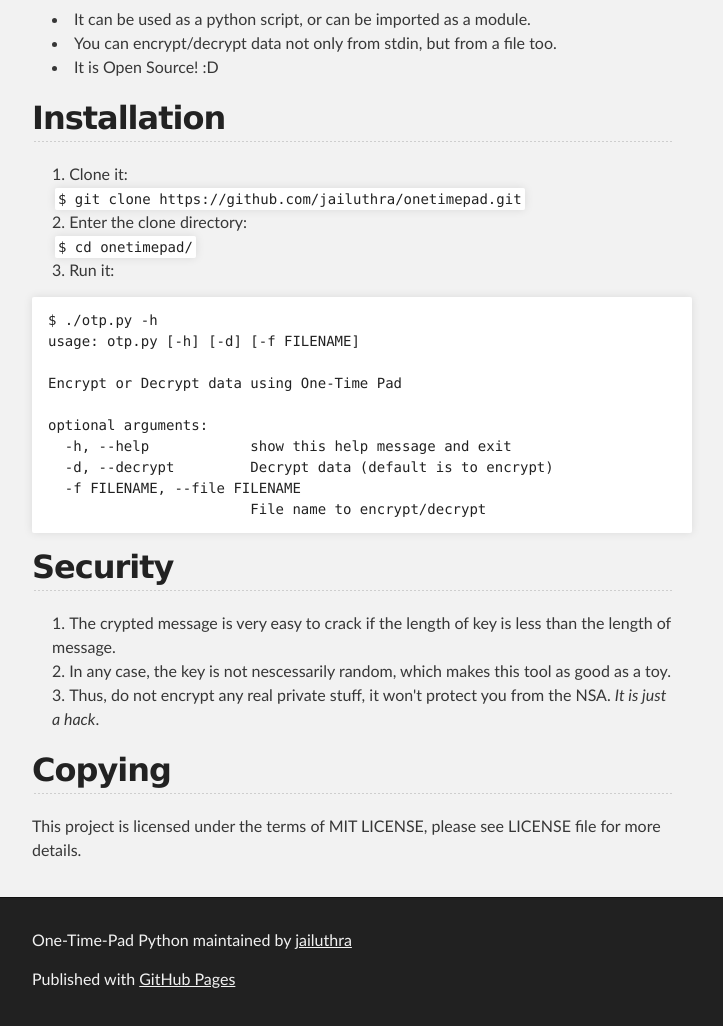
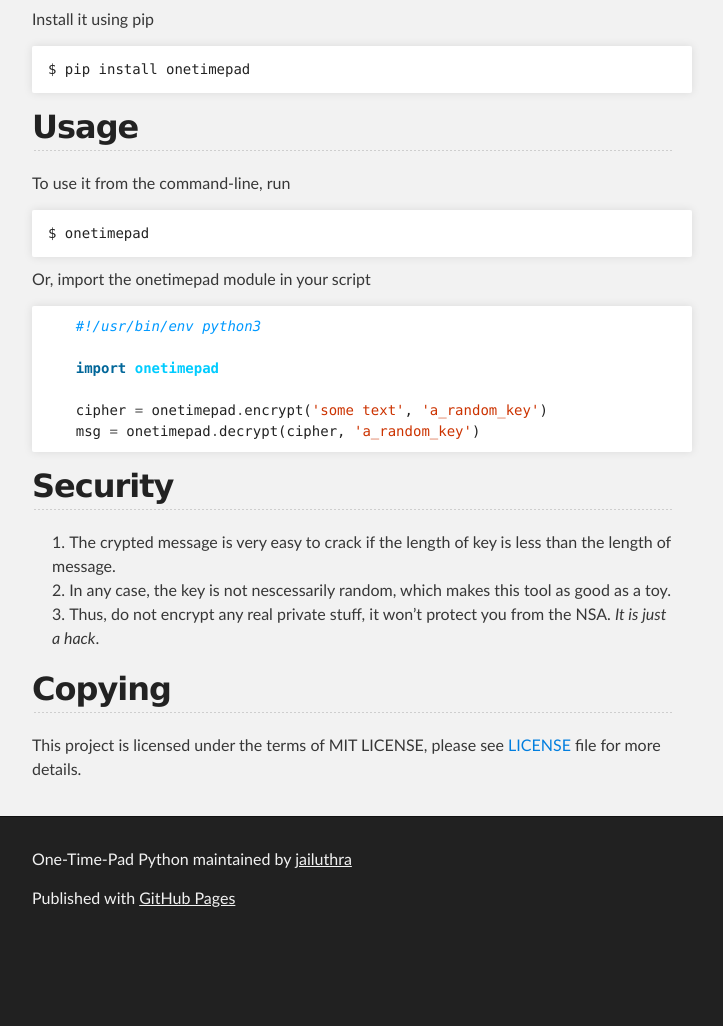
Before and after one commit to jailuthra/onetimepad, a plain HTML site: page index.html in a window 1280 px wide. Shown: the part 384-1410 px from the top of the page, without its empty margins (288-1011 px from the left). After the commit the page ends 1329 px from the top, so only its background shows below. Drawn offline with Linux system fonts and the light colour scheme.

Commit message:
Create gh-pages branch via GitHub

```diff
--- a/index.html
+++ b/index.html
@@ -31,48 +31,51 @@
     <!-- MAIN CONTENT -->
     <div id="main_content_wrap" class="outer">
       <section id="main_content" class="inner">
-        <p><strong>One-Time-Pad Python is a command-line encryption tool</strong>, which uses an encryption mechanism
-very similar to <a href="https://en.wikipedia.org/wiki/One-time_pad">One-time Pad</a> (Duh. Thanks for telling that)</p>
+        <p><strong>One-Time-Pad Python is a command-line encryption tool</strong>, which uses an
+encryption mechanism very similar to <a href="https://en.wikipedia.org/wiki/One-time_pad">One-time Pad</a> (Duh. Thanks for
+telling that)</p>
 
 <h2>
-<a name="features" class="anchor" href="#features"><span class="octicon octicon-link"></span></a>Features</h2>
-
-<ul>
-<li>It can be used as a python script, or can be imported as a module.</li>
-<li>You can encrypt/decrypt data not only from stdin, but from a file too.</li>
-<li>It is Open Source! :D</li>
-</ul><h2>
 <a name="installation" class="anchor" href="#installation"><span class="octicon octicon-link"></span></a>Installation</h2>
 
-<ol>
-<li>Clone it:<br><code>$ git clone https://github.com/jailuthra/onetimepad.git</code>
-</li>
-<li>Enter the clone directory:<br><code>$ cd onetimepad/</code>
-</li>
-<li>Run it:</li>
-</ol><pre><code>$ ./otp.py -h
-usage: otp.py [-h] [-d] [-f FILENAME]
+<p>Install it using pip</p>
 
-Encrypt or Decrypt data using One-Time Pad
+<pre><code>$ pip install onetimepad
+</code></pre>
 
-optional arguments:
-  -h, --help            show this help message and exit
-  -d, --decrypt         Decrypt data (default is to encrypt)
-  -f FILENAME, --file FILENAME
-                        File name to encrypt/decrypt
+<h2>
+<a name="usage" class="anchor" href="#usage"><span class="octicon octicon-link"></span></a>Usage</h2>
+
+<p>To use it from the command-line, run</p>
+
+<pre><code>$ onetimepad
 </code></pre>
+
+<p>Or, import the onetimepad module in your script</p>
+
+<div class="highlight highlight-python"><pre>    <span class="c">#!/usr/bin/env python3</span>
+
+    <span class="kn">import</span> <span class="nn">onetimepad</span>
+
+    <span class="n">cipher</span> <span class="o">=</span> <span class="n">onetimepad</span><span class="o">.</span><span class="n">encrypt</span><span class="p">(</span><span class="s">'some text'</span><span class="p">,</span> <span class="s">'a_random_key'</span><span class="p">)</span>
+    <span class="n">msg</span> <span class="o">=</span> <span class="n">onetimepad</span><span class="o">.</span><span class="n">decrypt</span><span class="p">(</span><span class="n">cipher</span><span class="p">,</span> <span class="s">'a_random_key'</span><span class="p">)</span>
+</pre></div>
 
 <h2>
 <a name="security" class="anchor" href="#security"><span class="octicon octicon-link"></span></a>Security</h2>
 
 <ol>
-<li>The crypted message is very easy to crack if the length of key is less than the length of message.</li>
-<li>In any case, the key is not nescessarily random, which makes this tool as good as a toy.</li>
-<li>Thus, do not encrypt any real private stuff, it won't protect you from the NSA. <em>It is just a hack</em>.</li>
+<li>The crypted message is very easy to crack if the length of key is
+less than the length of message.</li>
+<li>In any case, the key is not nescessarily random, which makes this
+tool as good as a toy.</li>
+<li>Thus, do not encrypt any real private stuff, it won’t protect you
+from the NSA. <em>It is just a hack</em>.</li>
 </ol><h2>
 <a name="copying" class="anchor" href="#copying"><span class="octicon octicon-link"></span></a>Copying</h2>
 
-<p>This project is licensed under the terms of MIT LICENSE, please see LICENSE file for more details.</p>
+<p>This project is licensed under the terms of MIT LICENSE, please see
+<a href="https://raw.githubusercontent.com/jailuthra/onetimepad/master/LICENSE">LICENSE</a> file for more details.</p>
       </section>
     </div>
 
```
Also changed, not shown: params.json (+1 -1 lines).
